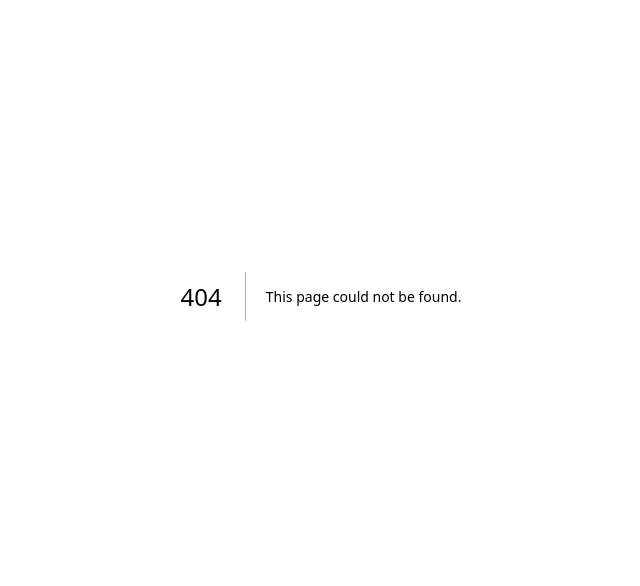
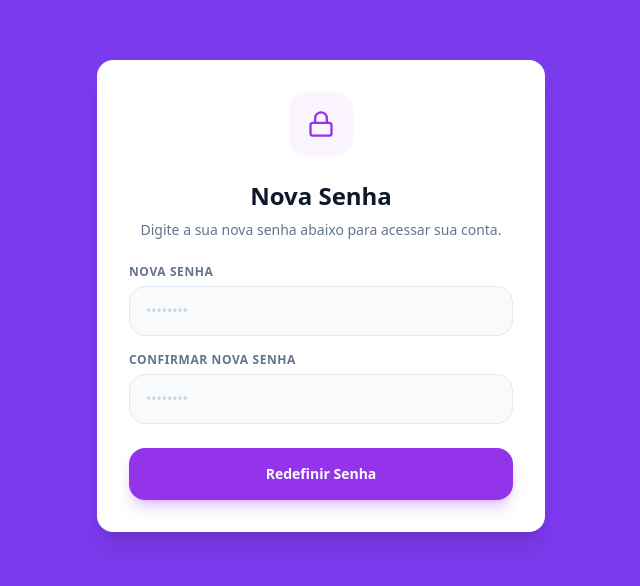
Before and after one commit to gmmktdigital2021-pixel/Agendify, a Next.js app: page /reset-password in a window 1280 px wide. Before the commit this address had no page. Shown: the part 104-690 px from the top of the page, without its empty margins (319-959 px from the left). Built offline with nearby package versions, Linux system fonts and the light colour scheme; no server answers.

Commit message:
feat: esqueci minha senha e redefinição de senha

```diff
--- a/app/login/page.tsx
+++ b/app/login/page.tsx
@@ -18,6 +18,8 @@ function LoginContent() {
   const [success, setSuccess] = useState(false);
   const [authError, setAuthError] = useState("");
   const [showSignUpOption, setShowSignUpOption] = useState(false);
+  const [isForgotPassword, setIsForgotPassword] = useState(false);
+  const [resetMessage, setResetMessage] = useState("");
 
   useEffect(() => {
     const checkUser = async () => {
@@ -83,6 +85,27 @@ function LoginContent() {
     }
   };
 
+  const handleResetPassword = async () => {
+    if (!email) {
+      setAuthError("Digite seu e-mail para recuperar a senha.");
+      return;
+    }
+    setLoading(true);
+    setAuthError("");
+    setResetMessage("");
+    try {
+      const { error } = await supabase.auth.resetPasswordForEmail(email, {
+        redirectTo: 'https://agendify-plpd.vercel.app/reset-password',
+      });
+      if (error) throw error;
+      setResetMessage("E-mail de recuperação enviado!");
+    } catch (err: any) {
+      setAuthError(err.message || "Erro ao enviar e-mail de recuperação.");
+    } finally {
+      setLoading(false);
+    }
+  };
+
   return (
     <div className="min-h-screen bg-[#7C3AED] flex font-sans">
       <div className="w-full h-screen flex">
@@ -110,6 +133,11 @@ function LoginContent() {
                   {authError}
                 </div>
               )}
+              {resetMessage && (
+                <div className="bg-green-50 text-green-600 border border-green-100 p-3 rounded-xl text-sm mb-5 font-medium">
+                  {resetMessage}
+                </div>
+              )}
 
               <form onSubmit={handleLogin} className="flex flex-col gap-4">
                 <div>
@@ -124,7 +152,7 @@ function LoginContent() {
                   />
                 </div>
 
-                {usePassword && (
+                {usePassword && !isForgotPassword && (
                   <div className="animate-in fade-in slide-in-from-top-2 duration-300">
                     <label className="block text-xs font-bold text-slate-500 mb-1.5 uppercase tracking-wider">Senha</label>
                     <input
@@ -138,15 +166,26 @@ function LoginContent() {
                   </div>
                 )}
 
-                {!showSignUpOption ? (
+                {!showSignUpOption && !isForgotPassword ? (
+                  <div className="flex flex-col gap-2 mt-1">
                     <button
                       type="submit"
                       disabled={loading}
-                    className="w-full bg-brand text-white py-4 rounded-2xl font-bold text-sm hover:bg-purple-700 transition-all disabled:opacity-50 mt-1 shadow-lg shadow-brand/25"
+                      className="w-full bg-brand text-white py-4 rounded-2xl font-bold text-sm hover:bg-purple-700 transition-all disabled:opacity-50 shadow-lg shadow-brand/25"
                     >
                       {loading ? "Processando..." : (usePassword ? "Entrar com senha" : "Entrar com link mágico")}
                     </button>
-                ) : (
+                    {usePassword && (
+                      <button
+                        type="button"
+                        onClick={() => { setIsForgotPassword(true); setAuthError(""); setResetMessage(""); }}
+                        className="text-xs text-slate-500 hover:text-brand hover:underline self-end mt-1"
+                      >
+                        Esqueci minha senha
+                      </button>
+                    )}
+                  </div>
+                ) : showSignUpOption ? (
                   <div className="flex flex-col gap-2 mt-1">
                     <button
                       type="button"
@@ -164,9 +203,27 @@ function LoginContent() {
                       Cancelar
                     </button>
                   </div>
+                ) : (
+                  <div className="flex flex-col gap-2 mt-1">
+                    <button
+                      type="button"
+                      onClick={handleResetPassword}
+                      disabled={loading}
+                      className="w-full bg-brand text-white py-4 rounded-2xl font-bold text-sm hover:bg-purple-700 transition-all disabled:opacity-50"
+                    >
+                      {loading ? "Enviando..." : "Enviar e-mail de recuperação"}
+                    </button>
+                    <button
+                      type="button"
+                      onClick={() => { setIsForgotPassword(false); setResetMessage(""); setAuthError(""); }}
+                      className="w-full text-slate-400 py-2.5 text-sm hover:text-slate-700 transition-colors"
+                    >
+                      Voltar ao login
+                    </button>
+                  </div>
                 )}
 
-                {!showSignUpOption && (
+                {!showSignUpOption && !isForgotPassword && (
                   <button
                     type="button"
                     onClick={() => { setUsePassword(!usePassword); setShowSignUpOption(false); setAuthError(""); }}
--- /dev/null
+++ b/app/reset-password/page.tsx
@@ -0,0 +1,134 @@
+"use client";
+
+import React, { useState } from "react";
+import { useRouter } from "next/navigation";
+import { Lock, Loader2, CheckCircle } from "lucide-react";
+import { createBrowserClient } from "@supabase/ssr";
+
+export default function ResetPasswordPage() {
+  const router = useRouter();
+  const [password, setPassword] = useState("");
+  const [confirmPassword, setConfirmPassword] = useState("");
+  const [loading, setLoading] = useState(false);
+  const [error, setError] = useState("");
+  const [success, setSuccess] = useState(false);
+
+  const supabase = createBrowserClient(
+    process.env.NEXT_PUBLIC_SUPABASE_URL!,
+    process.env.NEXT_PUBLIC_SUPABASE_ANON_KEY!
+  );
+
+  const handleReset = async (e: React.FormEvent) => {
+    e.preventDefault();
+    if (password !== confirmPassword) {
+      setError("As senhas não coincidem.");
+      return;
+    }
+    if (password.length < 6) {
+      setError("A senha deve ter pelo menos 6 caracteres.");
+      return;
+    }
+
+    setLoading(true);
+    setError("");
+
+    try {
+      const { error: updateError } = await supabase.auth.updateUser({
+        password: password,
+      });
+
+      if (updateError) throw updateError;
+
+      setSuccess(true);
+      setTimeout(() => {
+        router.push("/dashboard");
+      }, 3000);
+    } catch (err: any) {
+      setError(err.message || "Erro ao redefinir a senha. Tente novamente.");
+    } finally {
+      setLoading(false);
+    }
+  };
+
+  return (
+    <div className="min-h-screen bg-[#7C3AED] flex items-center justify-center p-4 font-sans">
+      <div className="bg-white rounded-2xl p-8 shadow-xl max-w-md w-full text-center relative overflow-hidden">
+
+        {success ? (
+          <div className="animate-in fade-in zoom-in duration-300">
+            <CheckCircle size={48} className="text-green-500 mx-auto mb-4" />
+            <h2 className="text-2xl font-bold text-slate-900 mb-2">Senha alterada!</h2>
+            <p className="text-slate-500 mb-6">
+              Sua senha foi redefinida com sucesso.
+            </p>
+            <p className="text-sm text-slate-400">Redirecionando para o dashboard...</p>
+          </div>
+        ) : (
+          <>
+            <div className="w-16 h-16 bg-purple-50 rounded-2xl flex items-center justify-center mx-auto mb-6">
+              <Lock size={28} className="text-purple-600" />
+            </div>
+
+            <h1 className="text-2xl font-extrabold text-slate-900 mb-2">
+              Nova Senha
+            </h1>
+            <p className="text-slate-500 text-sm mb-6">
+              Digite a sua nova senha abaixo para acessar sua conta.
+            </p>
+
+            {error && (
+              <div className="bg-red-50 text-red-600 border border-red-100 p-3 rounded-xl text-sm mb-5 font-medium">
+                {error}
+              </div>
+            )}
+
+            <form onSubmit={handleReset} className="flex flex-col gap-4 text-left">
+              <div>
+                <label className="block text-xs font-bold text-slate-500 mb-1.5 uppercase tracking-wider">
+                  Nova Senha
+                </label>
+                <input
+                  type="password"
+                  placeholder="••••••••"
+                  value={password}
+                  onChange={(e) => setPassword(e.target.value)}
+                  required
+                  className="w-full px-4 py-3.5 rounded-2xl border border-slate-200 bg-slate-50 text-slate-800 text-sm focus:outline-none focus:ring-2 focus:ring-purple-600/30 focus:border-purple-600 transition-all placeholder:text-slate-300"
+                />
+              </div>
+
+              <div>
+                <label className="block text-xs font-bold text-slate-500 mb-1.5 uppercase tracking-wider">
+                  Confirmar Nova Senha
+                </label>
+                <input
+                  type="password"
+                  placeholder="••••••••"
+                  value={confirmPassword}
+                  onChange={(e) => setConfirmPassword(e.target.value)}
+                  required
+                  className="w-full px-4 py-3.5 rounded-2xl border border-slate-200 bg-slate-50 text-slate-800 text-sm focus:outline-none focus:ring-2 focus:ring-purple-600/30 focus:border-purple-600 transition-all placeholder:text-slate-300"
+                />
+              </div>
+
+              <button
+                type="submit"
+                disabled={loading}
+                className="w-full bg-purple-600 text-white py-4 rounded-2xl font-bold text-sm hover:bg-purple-700 transition-all disabled:opacity-50 mt-2 shadow-lg shadow-purple-600/25 flex items-center justify-center gap-2"
+              >
+                {loading ? (
+                  <>
+                    <Loader2 className="w-5 h-5 animate-spin" />
+                    Atualizando...
+                  </>
+                ) : (
+                  "Redefinir Senha"
+                )}
+              </button>
+            </form>
+          </>
+        )}
+      </div>
+    </div>
+  );
+}
--- a/middleware.ts
+++ b/middleware.ts
@@ -37,6 +37,7 @@ export async function middleware(request: NextRequest) {
     "/landing",
     "/nichos",
     "/convite",
+    "/reset-password",
     "/api/webhooks",
   ];
 
```
Lines whose indentation alone changed are shown as unchanged.
